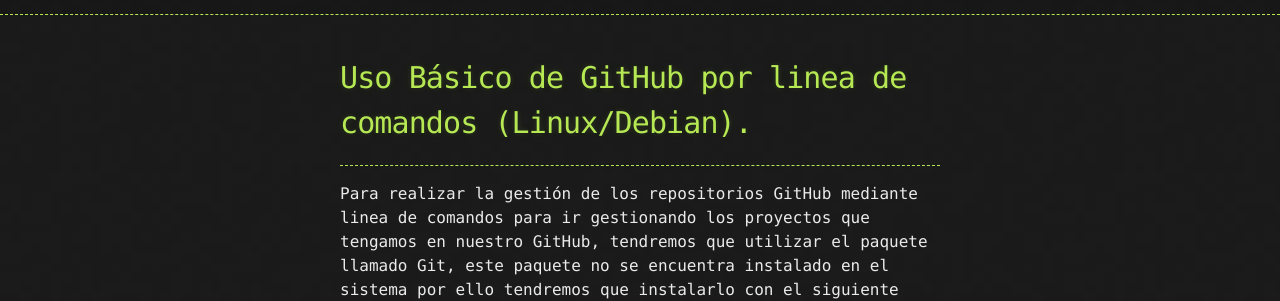
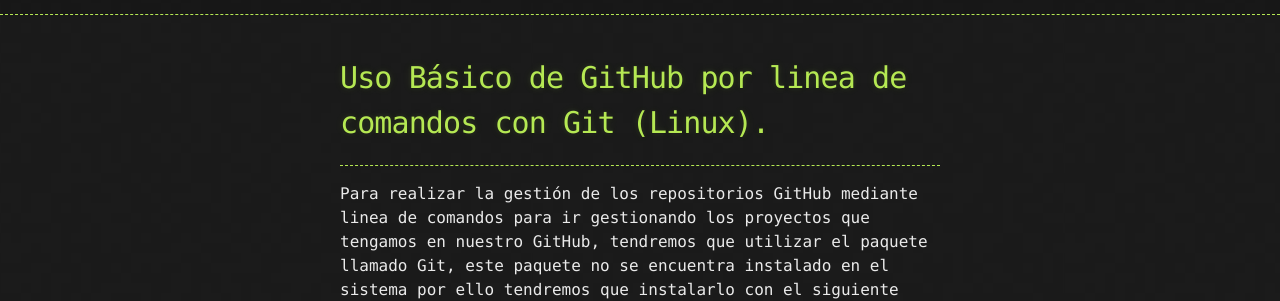
Before and after one commit to juanjoselopezroldan/juanjoselopezroldan.github.io, a Jekyll site: the page built from contenido/github.md, in a window 1280 px wide and 900 px high. Shown: the part 178-479 px from the top of the window. Built offline with Jekyll 4.4.1, drawn with Linux system fonts in a browser that asks for light colours; our own code applies the rules of GitHub Pages for plain Markdown files.

Commit message:
Update github.md

```diff
--- a/contenido/github.md
+++ b/contenido/github.md
@@ -2,7 +2,7 @@
 layout: default
 ---
 
-# [](#header-1)Uso Básico de GitHub por linea de comandos (Linux/Debian).
+# [](#header-1)Uso Básico de GitHub por linea de comandos con Git (Linux).
 ***
 Para realizar la gestión de los repositorios GitHub mediante linea de comandos para ir gestionando los proyectos que tengamos en nuestro GitHub, tendremos que utilizar el paquete llamado Git, este paquete no se encuentra instalado en el sistema por ello tendremos que instalarlo con el siguiente comando, pero antes de instalar este comando es recomendable actualizar la lista de repositorios del equipo.
 
```
